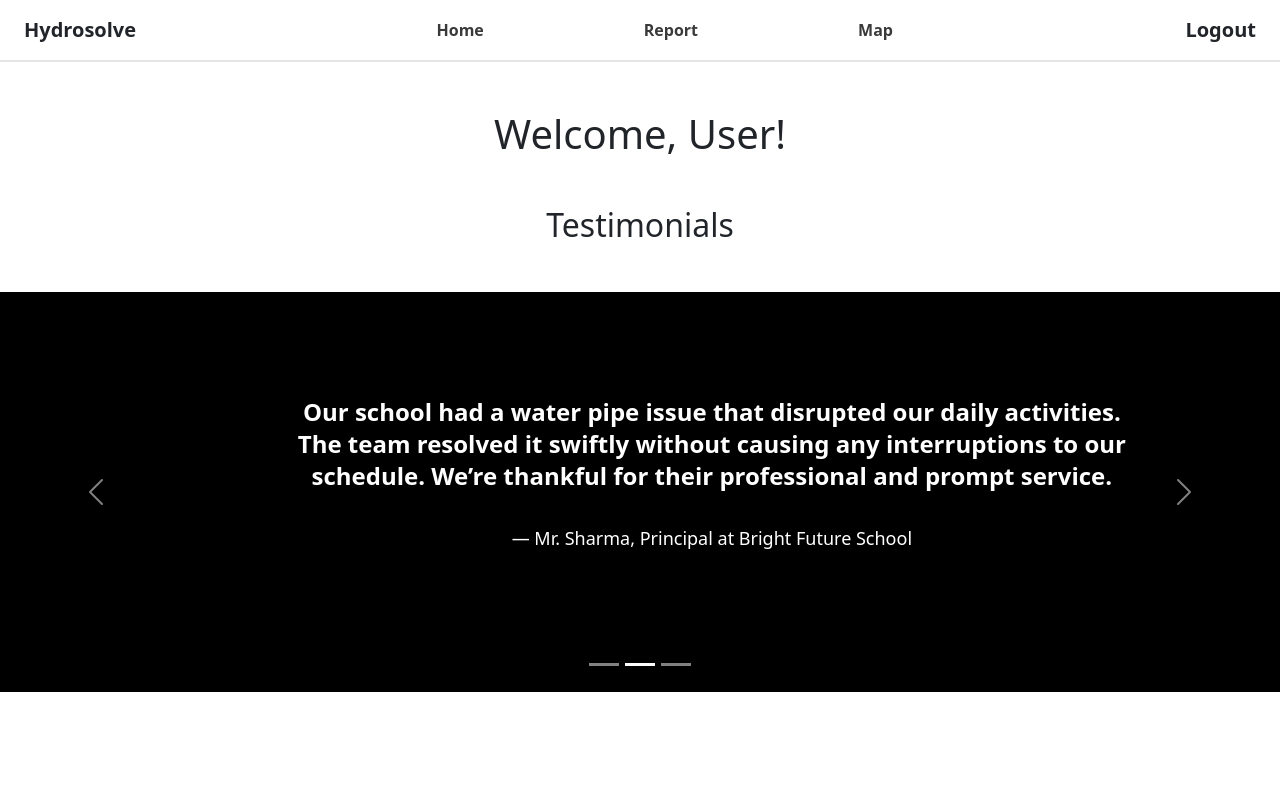
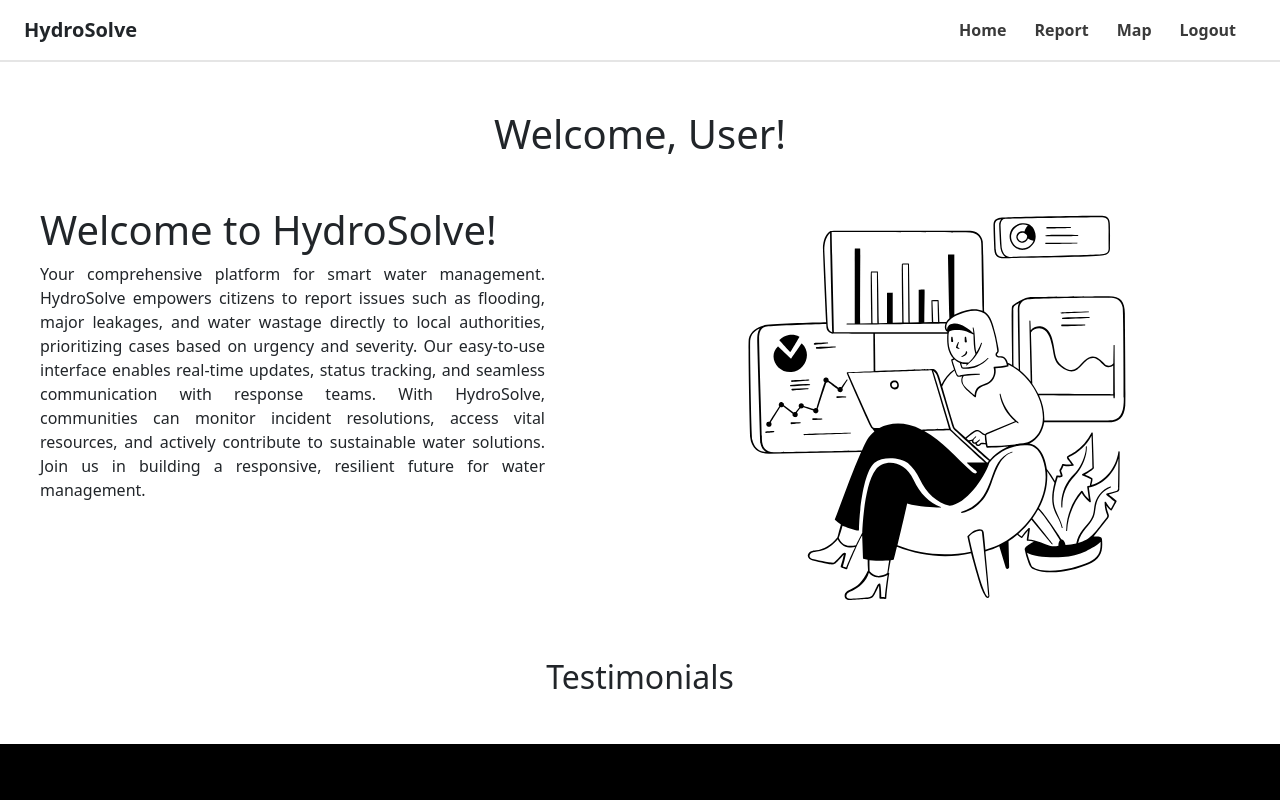
Before and after one commit to maria-2806/HydroSolve, a React (Vite) app in the folder client/: page /user/home in a window 1280 px wide. Shown: the top 800 px of the page. Built offline with nearby package versions, Linux system fonts and the light colour scheme.

Commit message:
Rename project to HydroSolve, add Intro component, and update UserNavbar styling

```diff
--- a/client/src/App.jsx
+++ b/client/src/App.jsx
@@ -6,7 +6,6 @@ import UserHome from "./components/UserHome";
 import AdminHome from "./components/AdminHome";
 import ReportIssueForm from "./components/ReportIssueForm";
 import GoogleMap from "./components/GoogleMap";
-
 function App() {
   return (
     <Router>
--- a/client/src/components/UserHome.jsx
+++ b/client/src/components/UserHome.jsx
@@ -6,6 +6,7 @@ import GoogleMap from "./GoogleMap";
 import { BrowserRouter as Router, Route, Routes } from 'react-router-dom';
 import { Slider } from '@mui/material';
 import UncontrolledExample from "./Testimonials";
+import Intro from "./Intro";
 
 const UserHome = () => {
     const [userName, setUserName] = useState('');
@@ -20,6 +21,7 @@ const UserHome = () => {
         <div className="wrap">
             <UserNavbar/>
             <h1 className="text-center my-5">Welcome, {userName}!</h1>
+            <Intro/>
             <UncontrolledExample/>
         </div>
     );
--- a/client/src/components/UserNavbar.jsx
+++ b/client/src/components/UserNavbar.jsx
@@ -1,6 +1,6 @@
 // src/components/UserNavbar.jsx
-import React, { useContext } from 'react';
-import { Link, useNavigate } from 'react-router-dom';
+import React, { useContext } from "react";
+import { Link, useNavigate } from "react-router-dom";
 
 // import { UserContext } from '../context/UserContext'; // Import UserContext
 
@@ -9,13 +9,33 @@ const UserNavbar = () => {
 
   return (
     <nav className="pt-3 px-4 flex justify-between items-center border-b-2">
-      <p className='font-bold text-xl'>Hydrosolve</p>
-    <ul className='list-none flex gap-40 pr-6 font-bold text-[#3a3a3a]'>
-      <li onClick={() => navigate("/user/home")} className='hover:cursor-pointer hover:text-black'>Home</li>
-      <li onClick={() => navigate("/user/report")} className='hover:cursor-pointer hover:text-black'>Report</li>
-      <li onClick={() => navigate("/map")} className='hover:cursor-pointer hover:text-black'>Map</li>
-    </ul>
-      <p onClick={() => navigate("/")} className='font-bold hover:cursor-pointer hover:text-black  text-xl'>Logout</p>
+      <p className="font-bold text-xl">HydroSolve</p>
+      <ul className="list-none flex gap-7 pr-5 font-bold text-[#3a3a3a] ml-auto">
+        <li
+          onClick={() => navigate("/user/home")}
+          className="hover:cursor-pointer hover:text-black"
+        >
+          Home
+        </li>
+        <li
+          onClick={() => navigate("/user/report")}
+          className="hover:cursor-pointer hover:text-black"
+        >
+          Report
+        </li>
+        <li
+          onClick={() => navigate("/map")}
+          className="hover:cursor-pointer hover:text-black"
+        >
+          Map
+        </li>
+        <li
+          onClick={() => navigate("/")}
+          className="hover:cursor-pointer hover:text-black"
+        >
+          Logout
+        </li>
+      </ul>
     </nav>
   );
 };
--- /dev/null
+++ b/client/src/components/intro.jsx
@@ -0,0 +1,67 @@
+import React, { useState } from "react";
+import { useNavigate } from "react-router-dom";
+import "./styles.css";
+import image from "../assets/image.svg";
+
+const Intro = () => {
+  const navigate = useNavigate();
+
+  return (
+    <div
+      className="intro-container"
+      style={{
+        display: "flex",
+        justifyContent: "center",
+        alignItems: "center",
+      }}
+    >
+      <div
+        className="intro-content"
+        style={{
+          display: "flex",
+          width: "100%",
+          maxWidth: "1200px",
+          height: "80%",
+          gap: "70px",
+        }}
+      >
+        <div
+          className="intro-text"
+          style={{
+            flex: 1,
+            paddingRight: "100px",
+            textAlign: "justify",
+          }}
+        >
+          <h1>Welcome to HydroSolve!</h1>
+          <p>
+            Your comprehensive platform for smart water management. HydroSolve
+            empowers citizens to report issues such as flooding, major leakages,
+            and water wastage directly to local authorities, prioritizing cases
+            based on urgency and severity. Our easy-to-use interface enables
+            real-time updates, status tracking, and seamless communication with
+            response teams. With HydroSolve, communities can monitor incident
+            resolutions, access vital resources, and actively contribute to
+            sustainable water solutions. Join us in building a responsive,
+            resilient future for water management.
+          </p>
+        </div>
+        <div
+          className="intro-image"
+          style={{
+            flex: 1,
+            paddingLeft: "20px",
+          }}
+        >
+          <img
+            src={image}
+            alt="HydroSolve"
+            style={{ width: "80%", height: "auto" }}
+          />
+        </div>
+      </div>
+    </div>
+  );
+};
+
+export default Intro;
```
Also changed, not shown: client/src/assets/image.svg (added), 1 other file (tests, documents, lock files or other folders).
